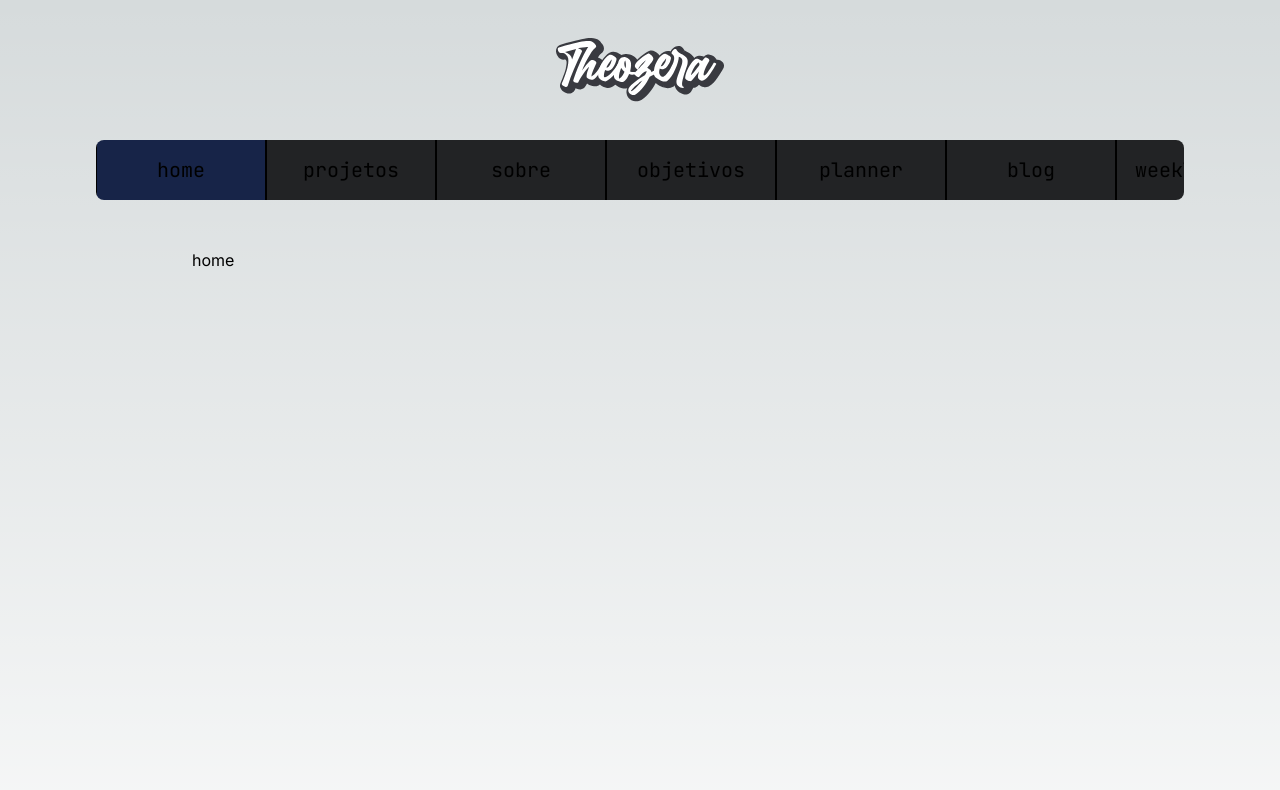
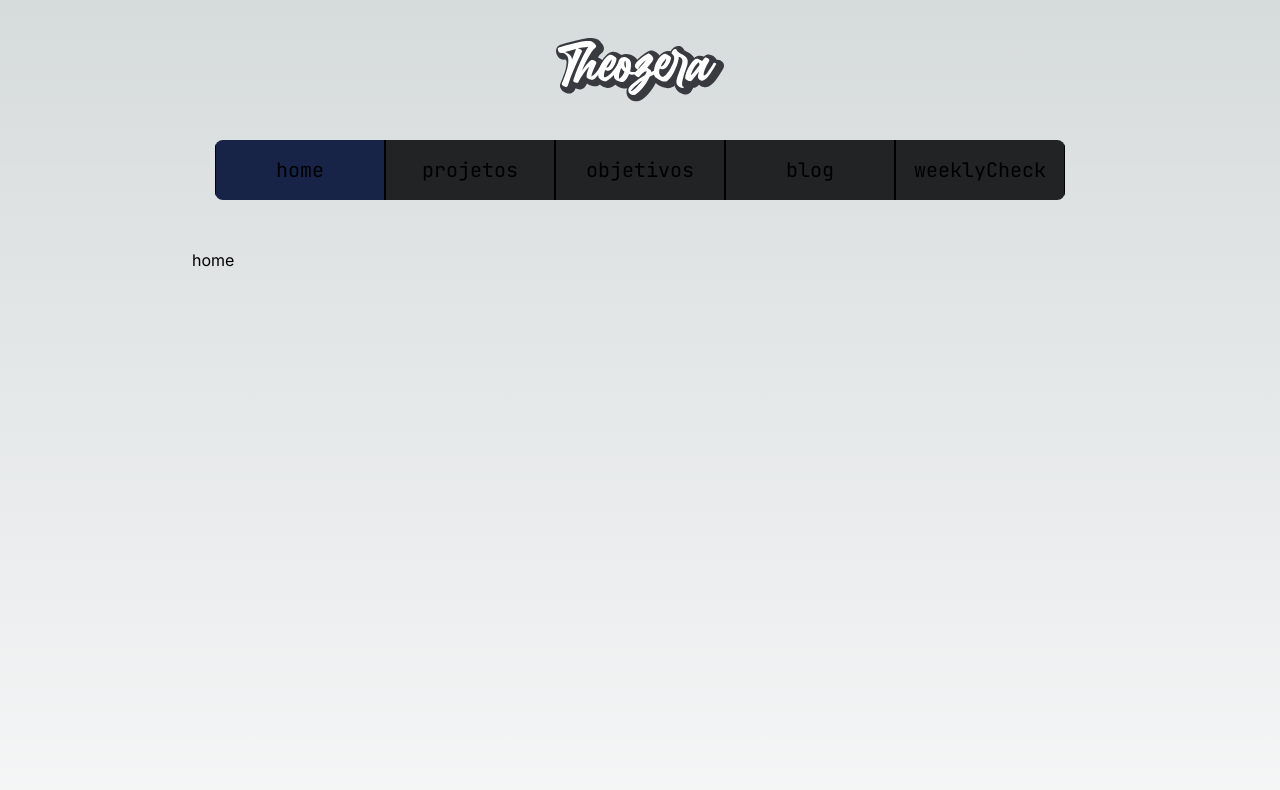
Before and after one commit to theogandara/theozera-site, a Next.js app: page / in a window 1280 px wide. Shown: the top 790 px of the page. Built offline with nearby package versions, Linux system fonts and the light colour scheme.

Commit message:
Feat: remove some pages for mvp

```diff
--- a/src/app/layout.tsx
+++ b/src/app/layout.tsx
@@ -17,9 +17,7 @@ export const metadata: Metadata = {
 const items = [
   { name: "home", url: "/" },
   { name: "projetos", url: "/projects" },
-  { name: "sobre", url: "/about" },
   { name: "objetivos", url: "/objectives" },
-  { name: "planner", url: "/planner" },
   { name: "blog", url: "/blog" },
   { name: "weeklyCheck", url: "/weeklyCheck" },
 ];
```
